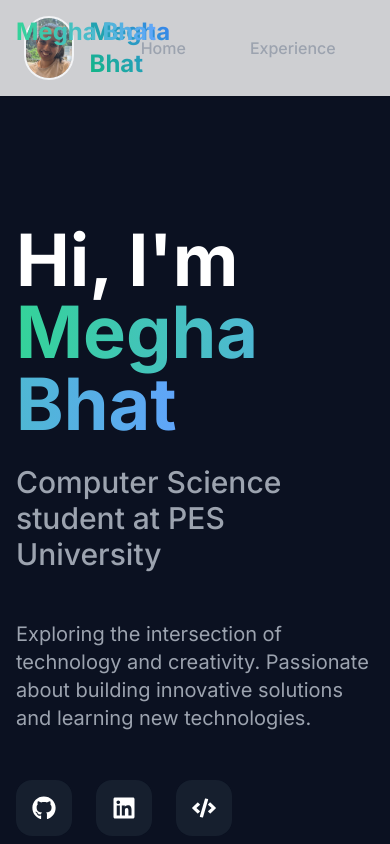
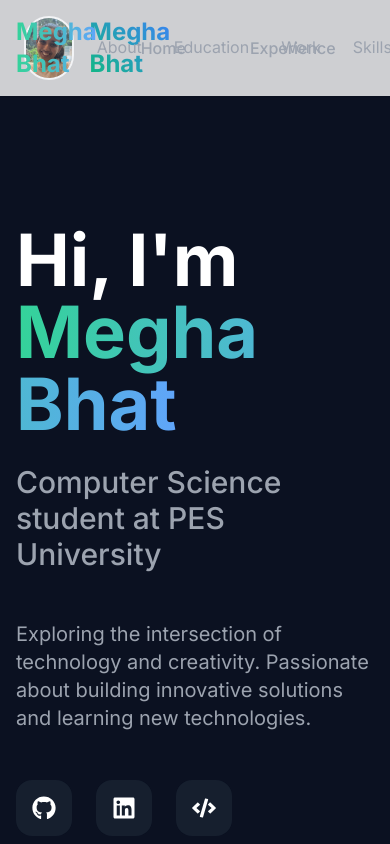
Before and after one commit to meghajbhat/portfolio, a Next.js app: page / in a window 390 px wide. Shown: the top 844 px of the page. Built offline with nearby package versions, Linux system fonts and the light colour scheme.

Commit message:
change ui25

```diff
--- a/app/page.tsx
+++ b/app/page.tsx
@@ -36,7 +36,7 @@
                   Megha Bhat
                 </span>
               </Link>
-              <div className="hidden md:flex items-center gap-8">
+              <div className="flex items-center gap-8">
                 <Link href="#about" className="text-gray-400 hover:text-emerald-400 transition-colors">About</Link>
                 <Link href="#education" className="text-gray-400 hover:text-emerald-400 transition-colors">Education</Link>
                 <Link href="#experience" className="text-gray-400 hover:text-emerald-400 transition-colors">Work</Link>
@@ -101,7 +101,7 @@
                 <div className="absolute inset-0 bg-gradient-to-r from-emerald-500 to-blue-500 rounded-2xl blur-2xl opacity-30 animate-pulse"></div>
                 <div className="relative aspect-square rounded-2xl border-2 border-emerald-500/30 overflow-hidden hover:scale-105 transition-transform duration-300">
                   <img
-                    src="/images/profile.png"
+                    src="/images/projects/profile.png"
                     alt="Megha Bhat"
                     className="w-full h-full object-cover"
                   />
```
